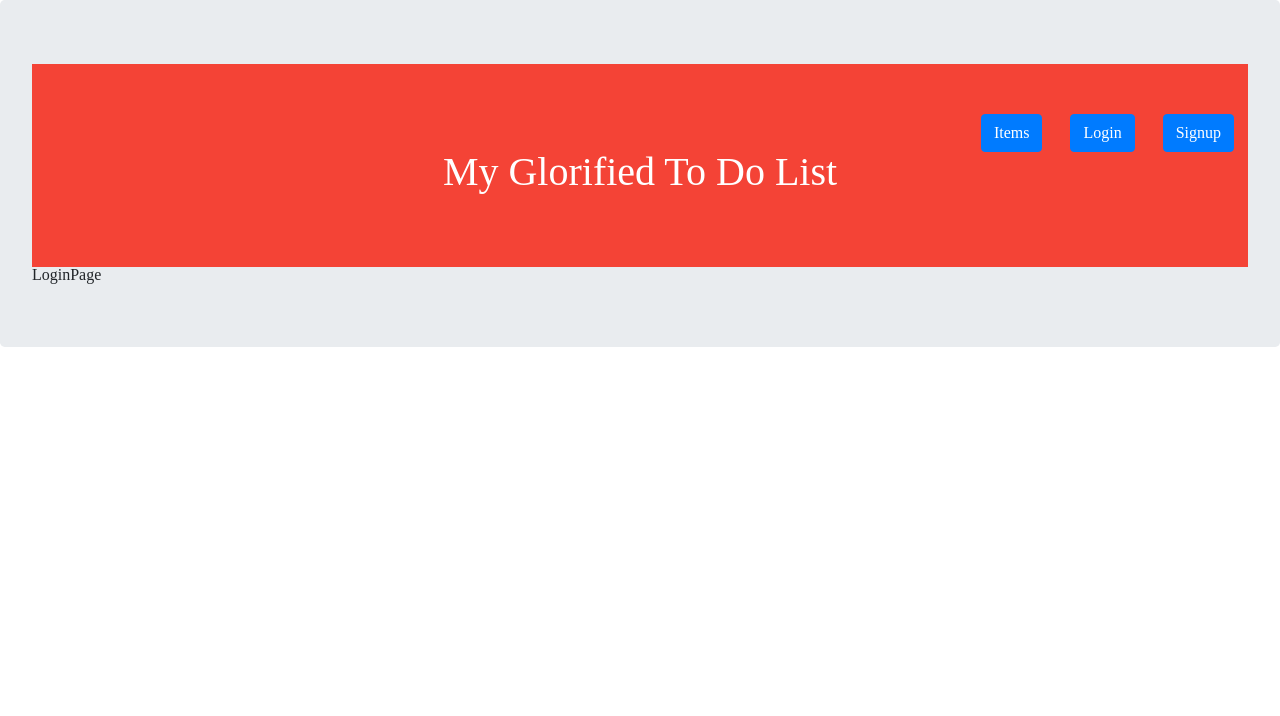
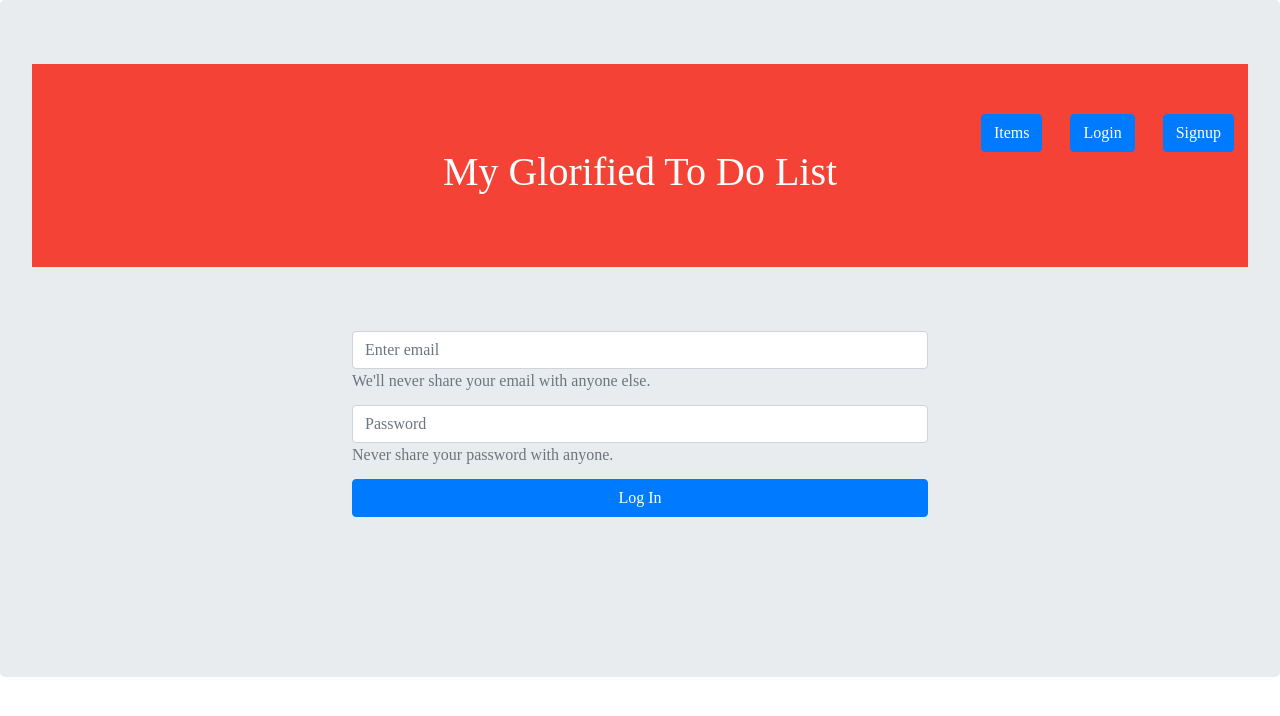
Before and after one commit to vilaj46/glorified-todo, a React (Create React App) app: page /login in a window 1280 px wide. Shown: the top 716 px of the page. Built offline with nearby package versions, Linux system fonts and the light colour scheme.

Commit message:
Added basic login form.

```diff
--- /dev/null
+++ b/src/api.js
@@ -0,0 +1,29 @@
+const api = {
+  jwt: "12345",
+  users: [
+    {
+      username: "vilaj46@gmail.com",
+      password: "georgia46",
+    },
+  ],
+  post: (username, password) => {
+    for (let i = 0; i < api.users.length; i++) {
+      const potentialUser = api.users[i];
+      if (username === potentialUser.username) {
+        const response = api.checkPW(password, potentialUser.password);
+        return response;
+      }
+    }
+
+    return 404;
+  },
+  checkPW: (currentPW, actualPW) => {
+    if (currentPW === actualPW) {
+      return api.jwt;
+    } else {
+      return 406;
+    }
+  },
+};
+
+export default api;
--- a/src/components/App/App.js
+++ b/src/components/App/App.js
@@ -14,9 +14,12 @@ import AddTodoForm from "../AddTodoForm/AddTodoForm";
 
 // Hooks
 import useTodos from "./useTodos";
+import useAuthentication from "./useAuthentication";
 
 const App = () => {
   const [todos, addTodo, completeTodo, removeTodo, swapTodoItems] = useTodos();
+  const [authentication, setToken] = useAuthentication();
+  console.log(authentication);
   return (
     <Jumbotron>
       <div className={styles.top}>
@@ -38,7 +41,7 @@ const App = () => {
           />
         </Route>
         <Route path="/login" exact>
-          <LoginPage />
+          <LoginPage setToken={setToken} />
         </Route>
         <Route path="/signup" exact>
           <SignupPage />
--- /dev/null
+++ b/src/components/App/useAuthentication.js
@@ -0,0 +1,19 @@
+import { useState } from "react";
+
+export default () => {
+  // { username, token }
+  const [authentication, setAuthentication] = useState([]);
+
+  /**
+   * setToken
+   *
+   * @param {Object} data - { username, token }
+   *
+   * Authentication is processed and we are adding it to App state.
+   */
+  const setToken = (data) => {
+    setAuthentication({ ...data });
+  };
+
+  return [authentication, setToken];
+};
--- a/src/components/LoginPage/LoginPage.js
+++ b/src/components/LoginPage/LoginPage.js
@@ -1,7 +1,102 @@
-import React from "react";
+import React, { useState } from "react";
+import Jumbotron from "react-bootstrap/Jumbotron";
+import Form from "react-bootstrap/Form";
+import Button from "react-bootstrap/Button";
+import PropTypes from "prop-types";
 
-const LoginPage = () => {
-  return <div>LoginPage</div>;
+import styles from "./LoginPage.module.css";
+
+import api from "../../api.js";
+
+import authProblem from "../../svgs/auth_problem.svg";
+
+const LoginPage = ({ setToken }) => {
+  const [username, setUsername] = useState("");
+  const [password, setPassword] = useState("");
+  const [usernameError, setUsernameError] = useState(false);
+  const [passwordError, setPasswordError] = useState(false);
+
+  const onSubmit = (e) => {
+    e.preventDefault();
+    const response = api.post(username, password);
+    if (response === 404) {
+      setUsernameError(true);
+      setPasswordError(false);
+    } else if (response === 406) {
+      setPasswordError(true);
+      setUsernameError(false);
+    } else {
+      setToken({ username, response });
+      setUsernameError(false);
+      setPasswordError(false);
+    }
+  };
+
+  return (
+    <Jumbotron>
+      <Form className={styles.form} onSubmit={(e) => onSubmit(e)}>
+        <Form.Group controlId="formBasicEmail" className={styles.relative}>
+          <Form.Control
+            type="email"
+            placeholder="Enter email"
+            onChange={(e) => setUsername(e.target.value)}
+            className={usernameError ? styles.error : ""}
+          />
+          {usernameError && (
+            <img
+              src={authProblem}
+              alt="Authentication Problem"
+              className={styles.authProblem}
+            />
+          )}
+          <Form.Text className="text-muted">
+            {usernameError ? (
+              <p className={styles.textError}>
+                The email you've entered doesn't match any account.{" "}
+                <span className={styles.boldError}>
+                  Sign up for an account.
+                </span>
+              </p>
+            ) : (
+              <p>We'll never share your email with anyone else.</p>
+            )}
+          </Form.Text>
+        </Form.Group>
+
+        <Form.Group controlId="formBasicPassword" className={styles.relative}>
+          <Form.Control
+            type="password"
+            placeholder="Password"
+            onChange={(e) => setPassword(e.target.value)}
+          />
+          {passwordError && (
+            <img
+              src={authProblem}
+              alt="Authentication Problem"
+              className={styles.authProblem}
+            />
+          )}
+          <Form.Text className="text-muted">
+            {passwordError ? (
+              <p className={styles.textError}>
+                The password you've entered is incorrect.{" "}
+                <span className={styles.boldError}>Forgot Password?</span>
+              </p>
+            ) : (
+              <p>Never share your password with anyone.</p>
+            )}
+          </Form.Text>
+        </Form.Group>
+        <Button variant="primary" type="submit" className={styles.loginButton}>
+          Log In
+        </Button>
+      </Form>
+    </Jumbotron>
+  );
+};
+
+LoginPage.propTypes = {
+  setToken: PropTypes.func.isRequired,
 };
 
 export default LoginPage;
--- /dev/null
+++ b/src/components/LoginPage/LoginPage.module.css
@@ -0,0 +1,31 @@
+.form {
+  width: 50%;
+  margin: 0 auto;
+}
+
+.error {
+  border: 1px solid #f02849;
+}
+
+.textError {
+  color: #f02849;
+}
+
+.boldError {
+  font-weight: 600;
+}
+
+.loginButton {
+  width: 100%;
+  text-align: center;
+}
+
+.relative {
+  position: relative;
+}
+
+.authProblem {
+  position: absolute;
+  right: 5px;
+  top: 10%;
+}
```
Also changed, not shown: src/svgs/auth_problem.svg (added).
